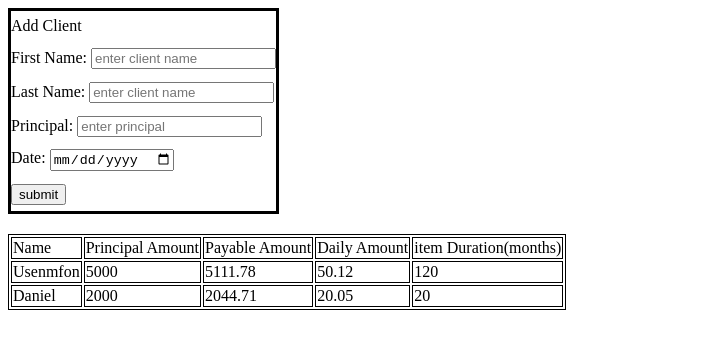
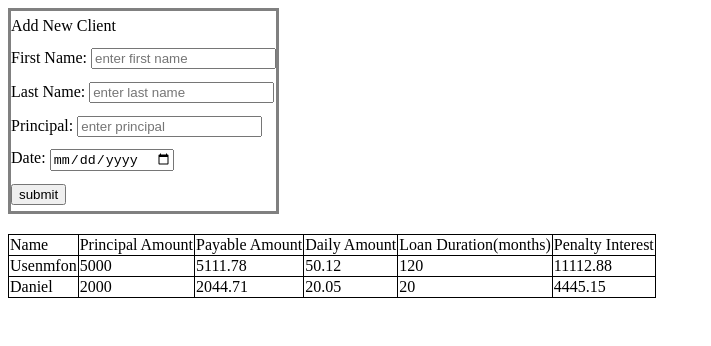
Before and after one commit to Usenmfon/loan-management-app, a website: page src/public/index.html in a window 1280 px wide. Shown: the whole page, without its empty margins (0-711 px from the left). Drawn offline with Linux system fonts and the light colour scheme; no server answers.

Commit message:
feat: added penalty interest

```diff
--- a/src/controller/loan.js
+++ b/src/controller/loan.js
@@ -15,7 +15,6 @@ exports.getLoanController = async function (req, res) {
 
 exports.createLoanController = async function (req, res) {
   const data = req.body
-  console.log(req.body)  //handle validation
   return createLoanService(data)
     .then((loan) => {
       return res.json(loan);
--- a/src/public/index.html
+++ b/src/public/index.html
@@ -4,11 +4,11 @@
     <meta charset="UTF-8">
     <meta http-equiv="X-UA-Compatible" content="IE=edge">
     <meta name="viewport" content="width=device-width, initial-scale=1.0">
-    <title>item App</title>
+    <title>Loan Management App</title>
 </head>
 <style>
     form{
-        border: solid black;
+        border: solid gray;
         height: 200px;
         display: flex;
         flex-direction: column;
@@ -19,7 +19,8 @@
         width: fit-content;
     }
     table, thead, td{
-        border: 1px solid
+        border: 1px solid;
+        border-collapse: collapse;
     }
     section{
         margin-bottom: 20px;
@@ -28,14 +29,14 @@
 <body>
     <section>
         <form action="" method="post">
-            <header>Add Client</header>
+            <header>Add New Client</header>
             <label for="firstname">
                 First Name:
-                <input type="text" name="firstname" id="firstname" placeholder="enter client name" required/>
+                <input type="text" name="firstname" id="firstname" placeholder="enter first name" required/>
             </label>
             <label for="lastname">
                 Last Name:
-                <input type="text" name="lastname" id="lastname" placeholder="enter client name" required/>
+                <input type="text" name="lastname" id="lastname" placeholder="enter last name" required/>
             </label>
             <label for="principal">
                 Principal:
@@ -57,13 +58,14 @@
     <script>
         let thead = document.getElementsByTagName('thead')[0];
         let tbody = document.getElementsByTagName('tbody')[0];
-        const tableHeaders = ["Name", "Principal Amount", "Payable Amount", "Daily Amount", "item Duration(months)"];
+        let select = document.getElementsByTagName('select')[0];
+        const tableHeaders = ["Name", "Principal Amount", "Payable Amount", "Daily Amount", "Loan Duration(months)", "Penalty Interest"];
 
         fetch(`${window.location.origin}/api/loan`,
         {method: "GET"})
         .then(response => response.json())
         .then(data => {
-            console.log(data);
+            console.log(data)
             displayData(data);
         })
         .catch(error => console.log(error))
@@ -76,11 +78,10 @@
             const data = Object.fromEntries(formData.entries());
 
             submitData(form.method, data)
-            <!-- console.log(window.location.origin) -->
         })
 
        function submitData(methodName, data){
-            fetch(`${window.location.origin}/api/item`,
+            fetch(`${window.location.origin}/api/loan`,
             {
                 method: methodName,
                 body: JSON.stringify(data),
@@ -121,6 +122,7 @@
                 let payable = document.createElement('td');
                 let daily = document.createElement('td');
                 let duration = document.createElement('td');
+                let penalty = document.createElement('td');
 
                 const timeDifference = new Date(item.dueDate) - new Date();
                 const dayDifference = Math.abs(
@@ -128,6 +130,8 @@
                 );
                 let interest = item.principal * (0.08 / dayDifference) * (dayDifference / 365);
                 item.payable = item.principal + interest * dayDifference;
+                let penaltyInterest = item.payable * 0.08 * dayDifference;
+                let penaltyAmount = item.payable + interest + (item.principal * Math.floor(dayDifference/15)* 0.2);
                 item.daily = item.payable / dayDifference;
 
                 firstname.textContent = item.user?.firstname || item.firstname;
@@ -135,8 +139,9 @@
                 payable.textContent = item.payable.toFixed(2);
                 daily.textContent = item.daily.toFixed(2);
                 duration.textContent = item.duration;
+                penalty.textContent = penaltyAmount.toFixed(2);
 
-                tr.append(firstname, principal, payable, daily, duration)
+                tr.append(firstname, principal, payable, daily, duration, penalty)
                 tbody.appendChild(tr);
             })
         }
--- a/src/services/loan.js
+++ b/src/services/loan.js
@@ -10,7 +10,6 @@ exports.createLoanService = async function (data, createdDate) {
   }
 
   let durationInDays = loanObject.dueDate -  new Date();
-  console.log(loanObject.dueDate,data)
   durationInDays = Math.abs(Math.floor(durationInDays / (1000 * 60 * 60 * 24)));
   loanObject.duration = durationInDays;
 
```
